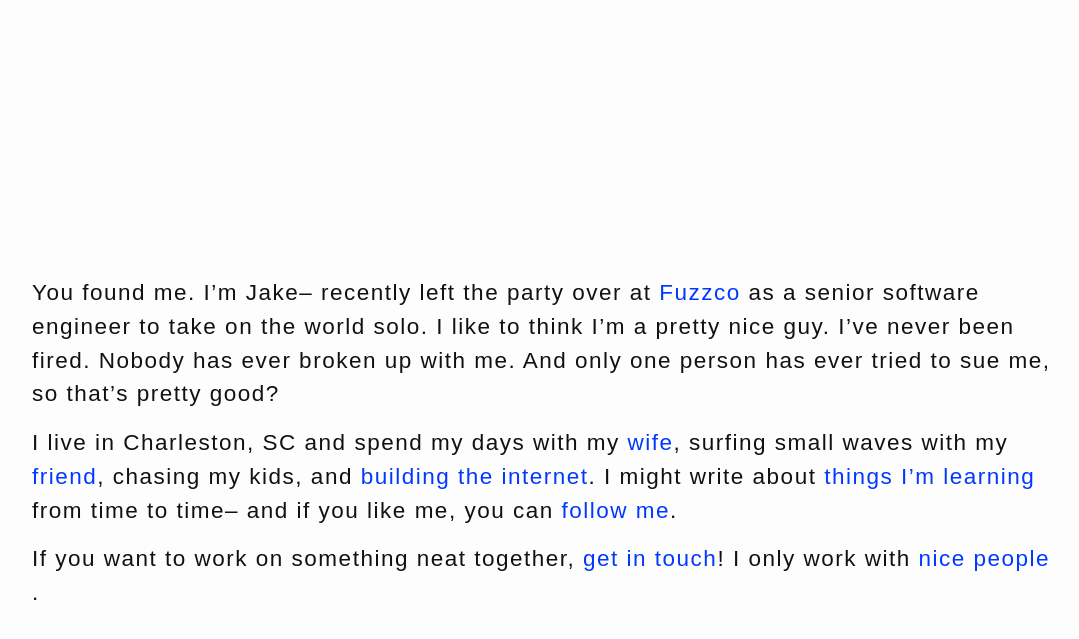
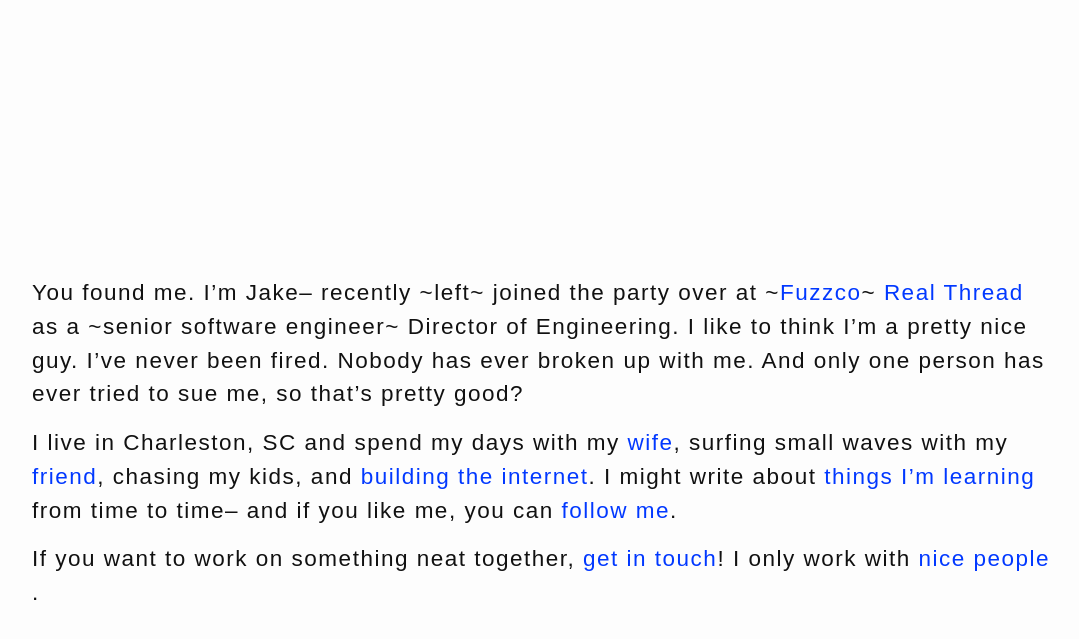
Before and after one commit to jakeleboeuf/jakeleboeuf.github.io, a Jekyll site: the page built from index.md, in a window 1280 px wide. Shown: the top 639 px of the page, without its empty margins (96-1175 px from the left). Built offline with Jekyll 4.4.1, drawn with Linux system fonts in a browser that asks for light colours; some web fonts are replaced.

Commit message:
Update index.md

```diff
--- a/index.md
+++ b/index.md
@@ -7,7 +7,7 @@
 <div class='home bio align-center' markdown='1'>
   <div class='align-center-item' markdown='1'>
 
-You found me. I’m Jake– recently left the party over at [Fuzzco](http://fuzzco.com) as a senior software engineer to take on the world solo. I like to think I'm a pretty nice guy. I've never been fired. Nobody has ever broken up with me. And only one person has ever tried to sue me, so that's pretty good?
+You found me. I’m Jake– recently ~left~ joined the party over at ~[Fuzzco](http://fuzzco.com)~ [Real Thread](https://realthread.com) as a ~senior software engineer~ Director of Engineering. I like to think I'm a pretty nice guy. I've never been fired. Nobody has ever broken up with me. And only one person has ever tried to sue me, so that's pretty good?
 
 I live in Charleston, SC and spend my days with my [wife](http://culturedstyle.com), surfing small waves with my [friend](http://davidstanfieldis.me), chasing my kids, and [building the internet](http://github.com/jakeleboeuf). I might write about [things I'm learning]({{ "/blog" | prepend: site.url }}) from time to time– and if you like me, you can [follow me](http://twitter.com/jakeleboeuf).
 
```
